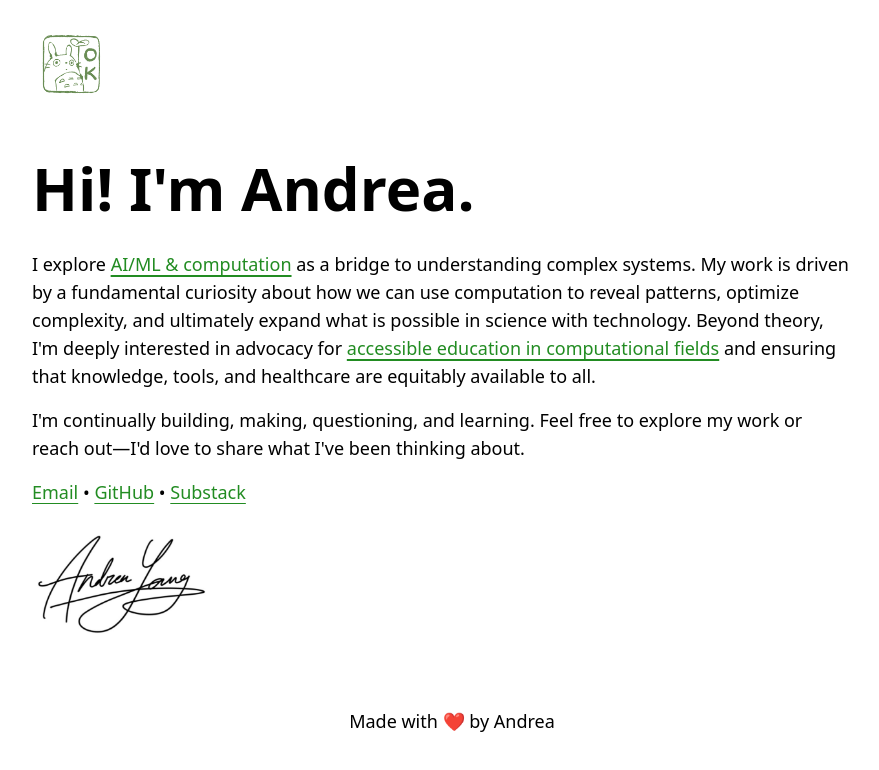
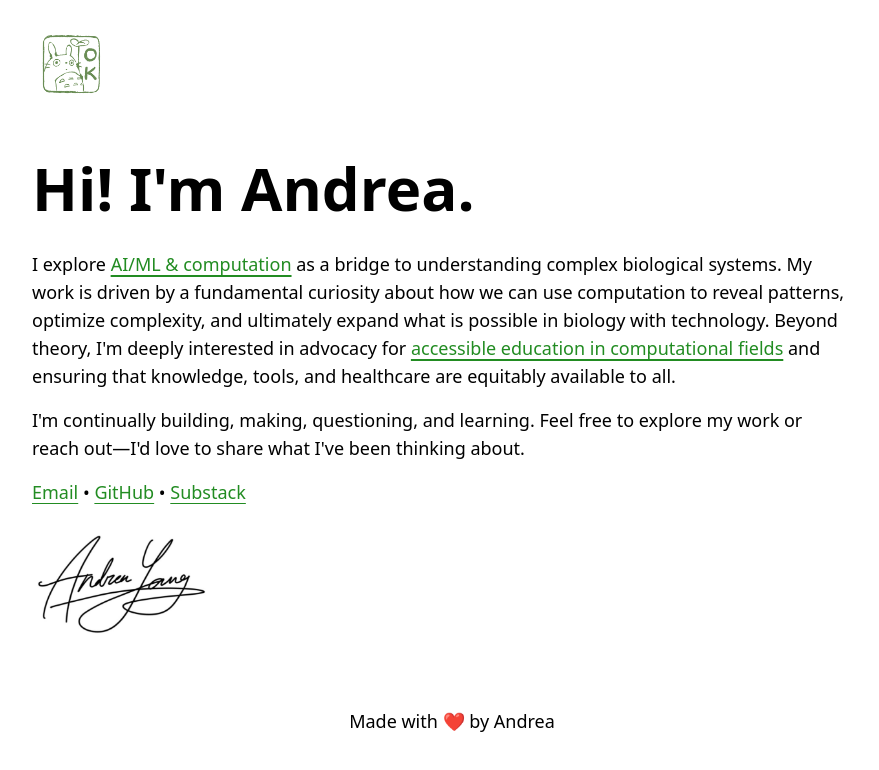
Before and after one commit to andrearyang/andreayang, a Next.js app: page / in a window 1280 px wide. Shown: the top 770 px of the page, without its empty margins (188-1067 px from the left). Built offline with nearby package versions, Linux system fonts and the light colour scheme.

Commit message:
pg rephrasing...

```diff
--- a/pages/index.js
+++ b/pages/index.js
@@ -24,7 +24,7 @@ export default function Home() {
               >
                 AI/ML & computation
               </a>{' '}
-              as a bridge to understanding complex systems. My work is driven by a fundamental curiosity about how we can use computation to reveal patterns, optimize complexity, and ultimately expand what is possible in science with technology. Beyond theory, I'm deeply interested in advocacy for {' '}
+              as a bridge to understanding complex biological systems. My work is driven by a fundamental curiosity about how we can use computation to reveal patterns, optimize complexity, and ultimately expand what is possible in biology with technology. Beyond theory, I'm deeply interested in advocacy for {' '}
               <a
                 href="/cells"
                 className="underline decoration-dark-green decoration-solid underline-offset-4 decoration-2 text-dark-green"
```
